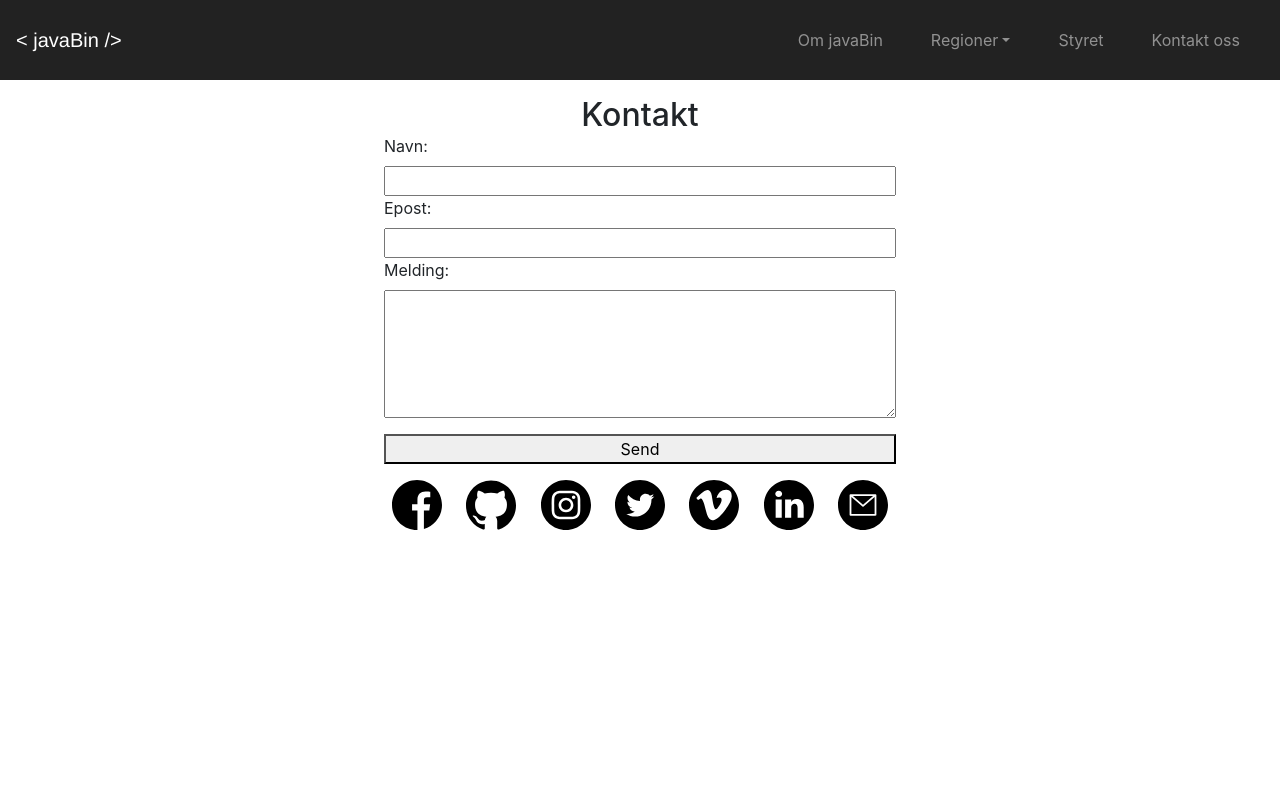
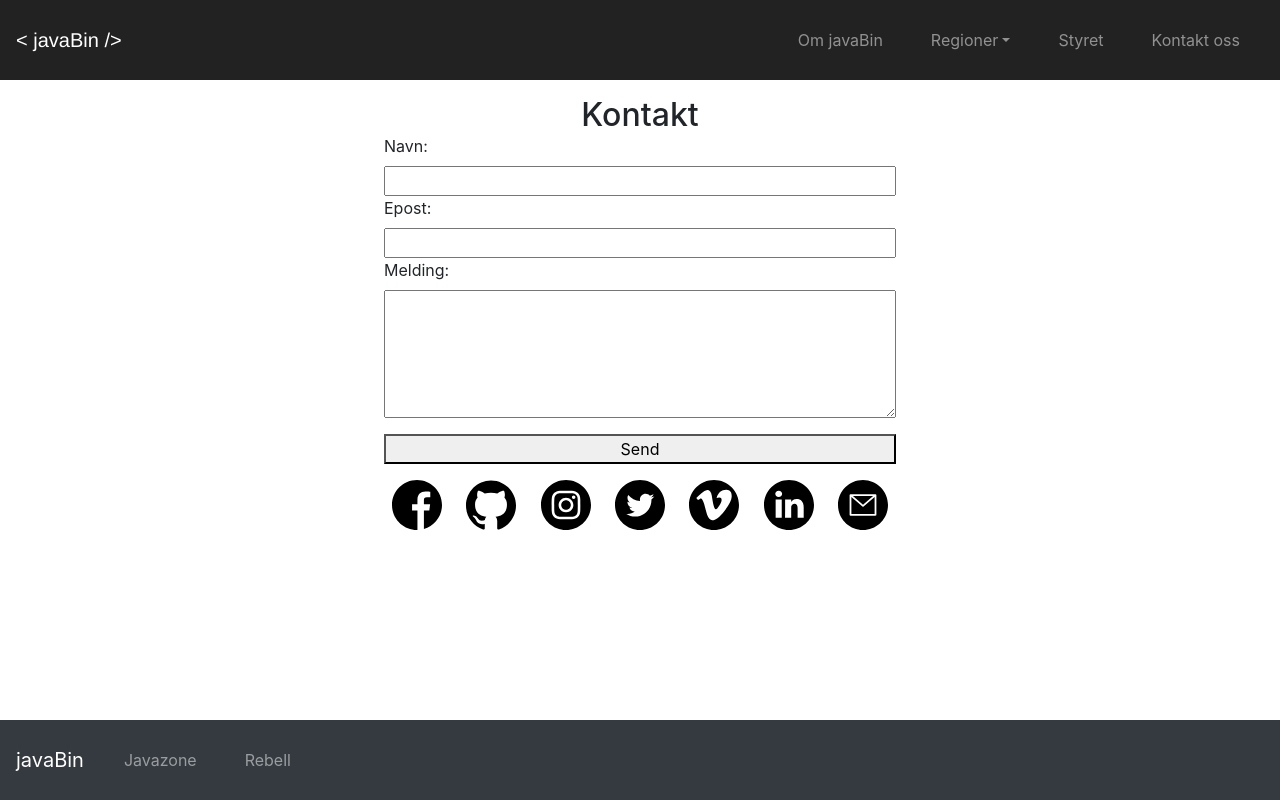
Before and after one commit to javaBin/java.no-2021, a React (Create React App) app: page /kontakt-oss in a window 1280 px wide. Built offline with nearby package versions, Linux system fonts and the light colour scheme.

Commit message:
Footer added

```diff
--- a/package.json
+++ b/package.json
@@ -20,7 +20,6 @@
         "react": "^17.0.1",
         "react-bootstrap": "^1.4.0",
         "react-dom": "^17.0.1",
-        "react-i18next": "^11.7.3",
         "react-router": "^5.2.0",
         "react-router-dom": "^5.2.0",
         "react-i18next": "^11.7.3",
--- a/src/App.js
+++ b/src/App.js
@@ -1,6 +1,7 @@
 import React from 'react';
 import Header from './components/Header';
-import './i18n';
+import Footer from "./components/Footer"
+import './i18n'
 import 'bootstrap/dist/css/bootstrap.min.css';
 import Contact from './pages/Contact';
 import {BrowserRouter, Route, Switch} from 'react-router-dom';
@@ -9,7 +10,6 @@ function App() {
     return (
         <div className="app">
             <Header />
-
             <BrowserRouter>
                 <Switch>
                     <Route path="/javabin" />
@@ -20,6 +20,7 @@ function App() {
                     </Route>
                 </Switch>
             </BrowserRouter>
+            <Footer/>
         </div>
     );
 }
--- /dev/null
+++ b/src/components/Footer.tsx
@@ -0,0 +1,16 @@
+import React from 'react';
+import { Nav, Navbar } from 'react-bootstrap';
+
+const Footer = () => {
+    return (
+        <Navbar bg="dark" variant="dark" fixed="bottom">
+            <Navbar.Brand>javaBin</Navbar.Brand>
+            <Nav className="mr-auto">
+                <Nav.Link target="blank" href="https://www.javazone.no">Javazone</Nav.Link>
+                <Nav.Link target="blank" href="https://">Rebell</Nav.Link>
+            </Nav>
+        </Navbar>
+    );
+}
+
+export default Footer;
--- a/tsconfig.json
+++ b/tsconfig.json
@@ -18,7 +18,7 @@
     "resolveJsonModule": true,
     "isolatedModules": true,
     "noEmit": true,
-    "jsx": "react"
+    "jsx": "react-jsx"
   },
   "include": [
     "src"
```
Also changed, not shown: 2 other files (tests, documents, lock files or other folders).
